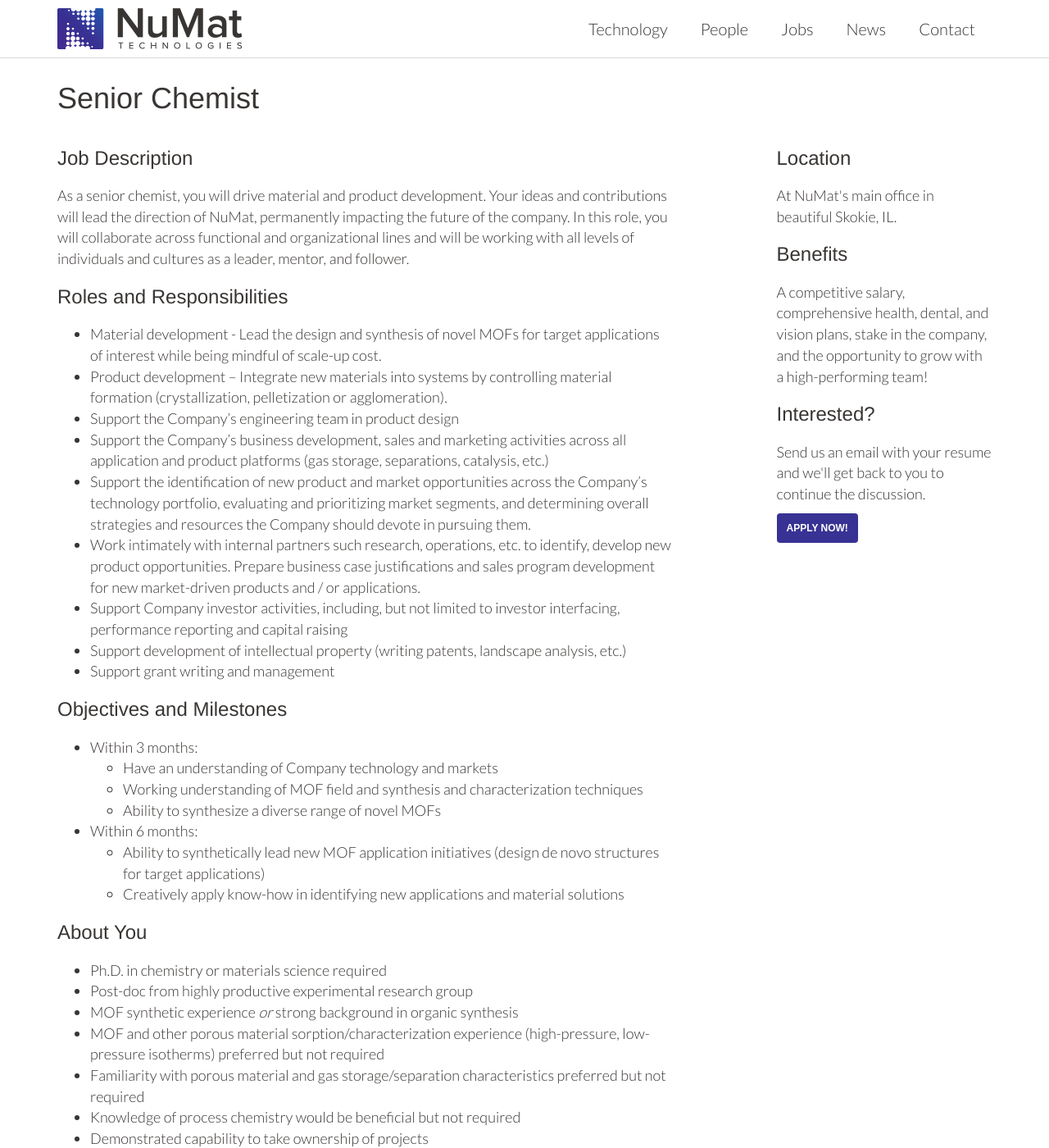
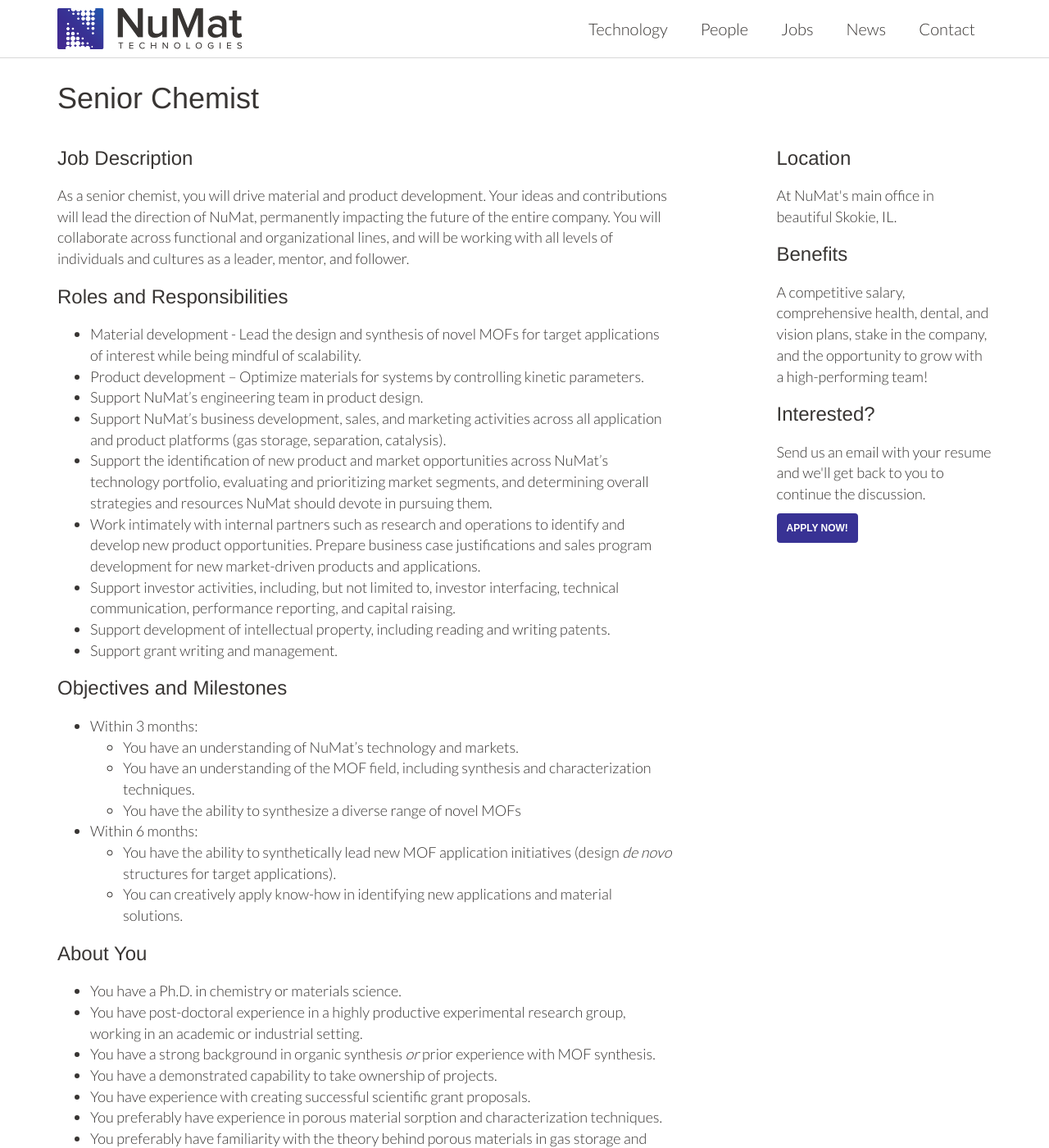
Before and after one commit to numat/numat.github.io, a Jekyll site: the page built from senior_chemist.md, in a window 1280 px wide and 1400 px high. Shown: the whole window at 82% size. Built offline with Jekyll 4.4.1, drawn with Linux system fonts in a browser that asks for light colours; some of the changed text lies outside the part shown.

Commit message:
Cleaned up job descriptions.

```diff
--- a/senior_chemist.md
+++ b/senior_chemist.md
@@ -9,39 +9,55 @@
 
 As a senior chemist, you will drive material and product development. Your ideas
 and contributions will lead the direction of NuMat, permanently impacting the
-future of the company. In this role, you will collaborate across functional and
-organizational lines and will be working with all levels of individuals and
+future of the entire company. You will collaborate across functional and
+organizational lines, and will be working with all levels of individuals and
 cultures as a leader, mentor, and follower.
 
 ###Roles and Responsibilities
 
-* Material development - Lead the design and synthesis of novel MOFs for target applications of interest while being mindful of scale-up cost.
-* Product development – Integrate new materials into systems by controlling material formation (crystallization, pelletization or agglomeration).
-* Support the Company’s engineering team in product design
-* Support the Company’s business development, sales and marketing activities across all application and product platforms (gas storage, separations, catalysis, etc.)
-* Support the identification of new product and market opportunities across the Company’s technology portfolio, evaluating and prioritizing market segments, and determining overall strategies and resources the Company should devote in pursuing them.
-* Work intimately with internal partners such research, operations, etc. to identify, develop new product opportunities. Prepare business case justifications and sales program development for new market-driven products and / or applications.
-* Support Company investor activities, including, but not limited to investor interfacing, performance reporting and capital raising
-* Support development of intellectual property (writing patents, landscape analysis, etc.)
-* Support grant writing and management
+* Material development - Lead the design and synthesis of novel MOFs for target
+  applications of interest while being mindful of scalability.
+* Product development – Optimize materials for systems by controlling kinetic
+  parameters.
+* Support NuMat’s engineering team in product design.
+* Support NuMat’s business development, sales, and marketing activities across
+  all application and product platforms (gas storage, separation, catalysis).
+* Support the identification of new product and market opportunities across NuMat’s
+  technology portfolio, evaluating and prioritizing market segments, and determining
+  overall strategies and resources NuMat should devote in pursuing them.
+* Work intimately with internal partners such as research and operations to identify
+  and develop new product opportunities. Prepare business case justifications
+  and sales program development for new market-driven products and applications.
+* Support investor activities, including, but not limited to, investor interfacing,
+  technical communication, performance reporting, and capital raising.
+* Support development of intellectual property, including reading and writing
+  patents.
+* Support grant writing and management.
 
 ###Objectives and Milestones
 
 * Within 3 months:
-  - Have an understanding of Company technology and markets
-  - Working understanding of MOF field and synthesis and characterization techniques
-  - Ability to synthesize a diverse range of novel MOFs
+  - You have an understanding of NuMat's technology and markets.
+  - You have an understanding of the MOF field, including synthesis and characterization
+    techniques.
+  - You have the ability to synthesize a diverse range of novel MOFs
 * Within 6 months:
-  - Ability to synthetically lead new MOF application initiatives (design de novo structures for target applications)
-  - Creatively apply know-how in identifying new applications and material solutions
+  - You have the ability to synthetically lead new MOF application initiatives
+    (design _de novo_ structures for target applications).
+  - You can creatively apply know-how in identifying new applications and
+    material solutions.
 
 ###About You
 
-* Ph.D. in chemistry or materials science required
-* Post-doc from highly productive experimental research group
-* MOF synthetic experience _or_ strong background in organic synthesis
-* MOF and other porous material sorption/characterization experience (high-pressure, low-pressure isotherms) preferred but not required
-* Familiarity with porous material and gas storage/separation characteristics preferred but not required
-* Knowledge of process chemistry would be beneficial but not required
-* Demonstrated capability to take ownership of projects
-* Experience with creating successful scientific grant proposals
+* You have a Ph.D. in chemistry or materials science.
+* You have post-doctoral experience in a highly productive experimental research group,
+  working in an academic or industrial setting.
+* You have a strong background in organic synthesis _or_ prior experience with
+  MOF synthesis.
+* You have a demonstrated capability to take ownership of projects.
+* You have experience with creating successful scientific grant proposals.
+* You preferably have experience in porous material sorption and characterization
+  techniques.
+* You preferably have familiarity with the theory behind porous materials in gas
+  storage and separation.
+* You preferably have experience in process chemistry.
```
Also changed, not shown: chemist.md (+15 -8 lines).
